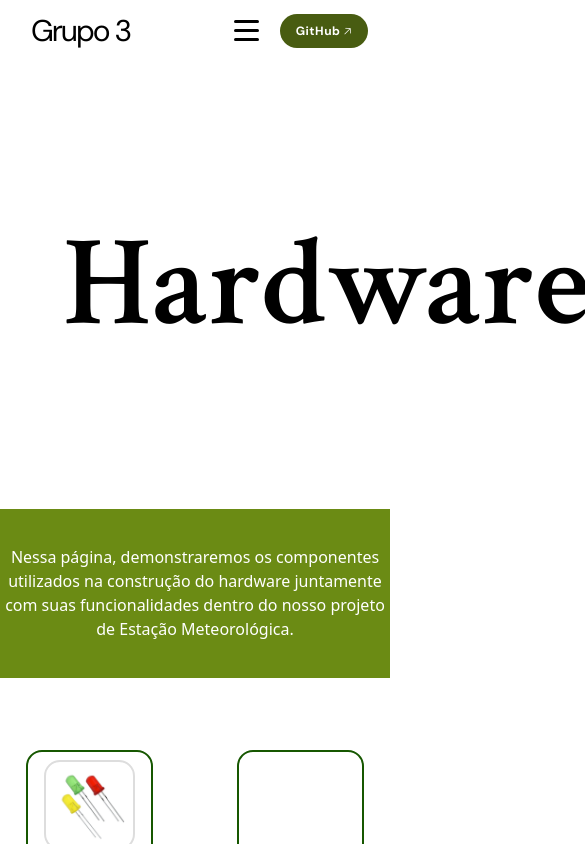
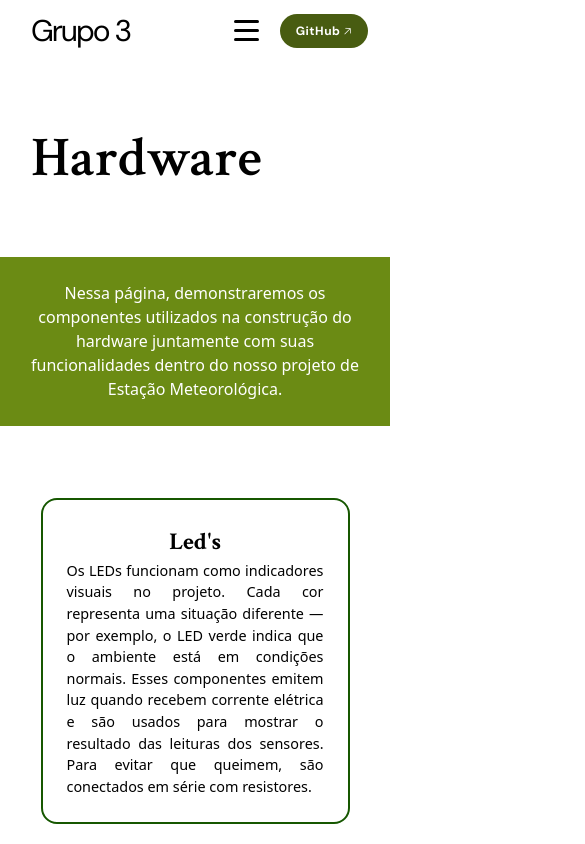
Before and after one commit to vitorcecato-sesi/estacao-meteorologica, a React (Vite) app in the folder Frontend/: page /hardware in a window 390 px wide. Shown: the top 844 px of the page, 585 px wide, since content can reach past the window. Built offline with nearby package versions, Linux system fonts and the light colour scheme.

Commit message:
Responsivei

```diff
--- a/Frontend/src/components/hwInfoComp.css
+++ b/Frontend/src/components/hwInfoComp.css
@@ -69,3 +69,41 @@
         height: auto;
     }
 }
+
+@media only screen and (max-width: 800px) {
+    .hwComponentesBox {
+        width: 80vw;
+        flex-direction: row;
+        height: 40vh;
+        gap: 1em;
+    }
+    .hwComponentesImg {
+        width: 25%;
+    }
+    .hwComponentesTexto {
+        width: 65%;
+    }
+    .hwComponentesTexto h2 {
+        padding: 0;
+        margin: 0;
+    }
+}
+
+@media only screen and (max-width: 650px) {
+    .hwComponentesImg {
+        display: none;
+    }
+    .hwComponentesBox {
+        width: 70vw;
+        padding: 1em;
+        height: auto;
+    }
+}
+
+@media only screen and (max-width: 500px) {
+    .hwComponentesTexto {
+        width: 90vw;
+        padding: 0.5em;
+    }
+
+}
--- a/Frontend/src/pages/Hardware.css
+++ b/Frontend/src/pages/Hardware.css
@@ -30,7 +30,7 @@
 
 .hwImgHeader {
     height: 28vh;
-    width: 28vh;
+    width: 15vw;
 }
 
 .hwArticle {
@@ -87,7 +87,52 @@
 }
 
 @media only screen and (max-width: 1075px) {
+
+    .hwImgHeader {
+        height: 20vh;
+        width: 12vw;
+    }
+
     .hwIcons {
         gap: 1.4em;
     }
+
+    .hwArticle p {
+        width: 90%;
+    }
 }
+
+@media only screen and (max-width:850px) {
+    .hwImgHeader {
+        height: 15vh;
+        width: 10vw;
+    }
+}
+
+@media only screen and (max-width:800px) {
+    .hwImgHeader {
+        display: none;
+    }
+    .hwIcons {
+        display: none;
+    }
+    .hwSecComponentes {
+        flex-direction: column;
+        gap: 2em;
+    }
+}
+
+@media only screen and (max-width:680px) {
+    .hwTitulo {
+        font-size: 5em;
+    }
+}
+
+@media only screen and (max-width: 500px) {
+    .hwTitulo {
+        font-size: 3.5em;
+    }
+    .hwBorderTitulo {
+        display: none;
+    }
+}
```
